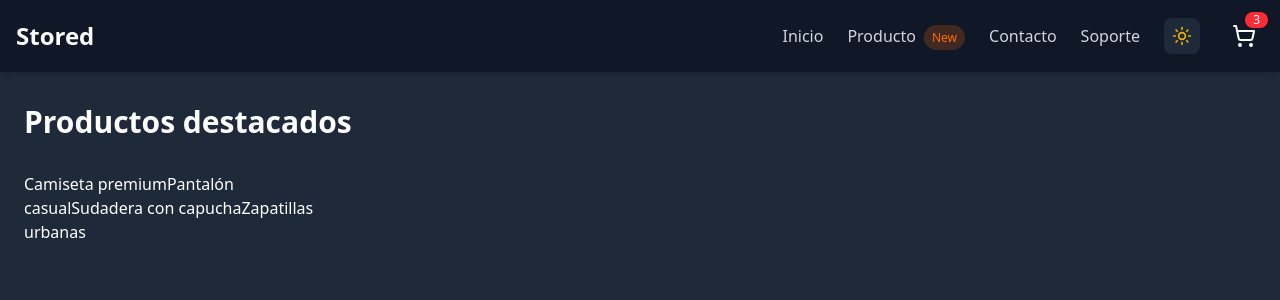
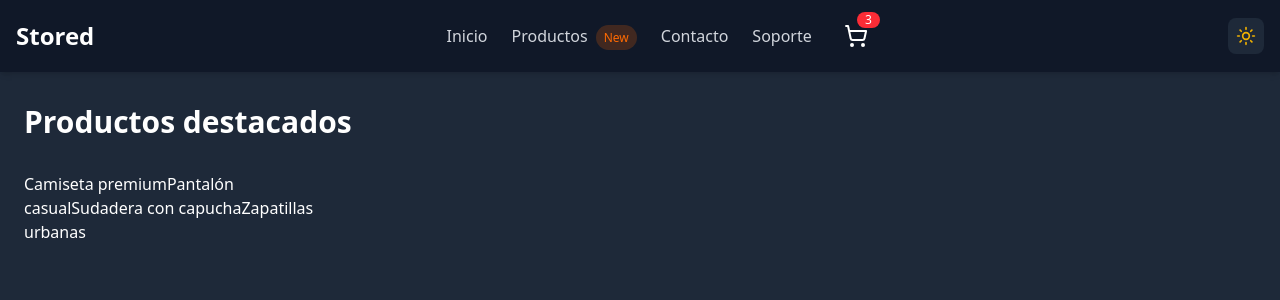
Before and after one commit to juarezdaniel97/tp3-store, a React (Vite) app: page / in a window 1280 px wide. Shown: the top 300 px of the page. Built offline with nearby package versions, Linux system fonts and the light colour scheme.

Commit message:
refactory code header

```diff
--- a/src/components/layout/Desktop.jsx
+++ b/src/components/layout/Desktop.jsx
@@ -1,11 +1,8 @@
 import React from 'react'
-import { useThemeContext } from '../../contexts/ThemeContext';
-import {ShoppingCart, Sun, Moon } from "lucide-react";
-// import { menuItems } from '../../data/navigations';
+import {ShoppingCart} from "lucide-react";
 import MenuItem from '../shared/MenuItem';
 
 const Desktop = ({menuItems}) => {
-    const {theme, toggleTheme} = useThemeContext();
     return (
         <div className='hidden md:flex items-center space-x-6'>
 
@@ -20,12 +17,7 @@ const Desktop = ({menuItems}) => {
                         ))
                     }
 
-                    {/* Button Theme */}
-                    <button onClick={toggleTheme} className='p-2 rounded-lg bg-gray-200 dark:bg-gray-800 cursor-pointer'>
-                        {theme === "dark" ? <Sun size={20} className="text-yellow-500" /> : <Moon size={20} className="text-blue-900" />}
-                    </button>
-
-                     {/* Ícono del carrito */}
+                     {/* Carrito */}
                     <button className="relative p-2">
                         <ShoppingCart size={24} className="text-gray-700  dark:text-white" />
                         <span className="absolute -top-1 -right-1 bg-red-500 text-white text-xs px-2 rounded-full">
--- a/src/components/layout/Header.jsx
+++ b/src/components/layout/Header.jsx
@@ -1,16 +1,15 @@
 import React, { useState } from 'react'
-import { Menu, ShoppingCart, Sun, Moon } from "lucide-react";
-import { useThemeContext } from '../../contexts/ThemeContext';
+import { Menu,Sun, Moon, ShoppingCart } from "lucide-react";
 import Desktop from './Desktop';
 import Mobile from './Mobile';
 import { menuItems } from '../../data/navigations';
+import Button from '../shared/Button';
+import { useThemeContext } from '../../contexts/ThemeContext';
 
 const Header = () => {
+
 const [isOpenMenu, setIsOpenMenu] = useState(false)
-
 const {theme, toggleTheme} = useThemeContext();
-
-
     return (
         <nav className='bg-slate-100 text-black dark:bg-gray-900 shadow-md p-4'>
             <div className='max-w-7xl mx-auto flex items-center justify-between'>
@@ -22,13 +21,32 @@ const {theme, toggleTheme} = useThemeContext();
                         menuItems={menuItems}
                     />
 
-                {/* Menú hamburguesa en móviles */}
-                <button className="md:hidden p-2 cursor-pointer" onClick={() => setIsOpenMenu(!isOpenMenu)}>
-                        <Menu size={28} className="text-gray-700 dark:text-white" />
+                    {/* Carrito */}
+                        <button className="md:hidden relative p-2">
+                            <ShoppingCart size={24} className="text-gray-700 dark:text-white" />
+                            <span className="absolute -top-1 -right-1 bg-red-500 text-white text-xs px-2 rounded-full">
+                            3
+                            </span>
                         </button>
+
+                        {/* Mobile */}
+                        <div>
+                             {/* Button Theme */}
+                                <Button
+                                    style={'p-2 rounded-lg bg-gray-200 dark:bg-gray-800 cursor-pointer'}
+                                    action={toggleTheme}
+                                    name={theme === "dark" ? <Sun size={20} className="text-yellow-500" /> : <Moon size={20} className="text-blue-900" />}
+                                />
+                            {/* Menú Burger */}
+                                <Button
+                                    style={'md:hidden p-2 cursor-pointer'}
+                                    action={setIsOpenMenu}
+                                    name={<Menu size={28} className="text-gray-700 dark:text-white" />}
+                                />
+                        </div>
             </div>
 
-            {/* Menú desplegable en móviles */}
+            {/* Mobile */}
                 {isOpenMenu && (
                     <Mobile
                         menuItems={menuItems}
--- a/src/components/layout/Mobile.jsx
+++ b/src/components/layout/Mobile.jsx
@@ -1,16 +1,13 @@
 import React from 'react'
-import {ShoppingCart, Sun, Moon } from "lucide-react";
-import { useThemeContext } from '../../contexts/ThemeContext';
 
 import MenuItem from '../shared/MenuItem';
 
 
 const Mobile = ({menuItems}) => {
 
-    const {theme, toggleTheme} = useThemeContext();
 
     return (
-        <div className="md:hidden flex flex-col items-center space-y-4 mt-4 bg-white dark:bg-gray-900 p-4 rounded-lg shadow-lg">
+        <div className="md:hidden flex flex-col items-center space-y-4 mt-4 bg-white dark:bg-gray-900 dark:hover:bg-gray-800 p-4 rounded-lg shadow-lg">
 
                     {
                         menuItems.map((item, index ) =>(
@@ -22,19 +19,6 @@ const Mobile = ({menuItems}) => {
                             />
                         ))
                     }
-
-                    {/*Button Theme */}
-                    <button onClick={toggleTheme} className="p-2 rounded-lg bg-gray-200 dark:bg-gray-700">
-                        {theme === "dark" ? <Sun size={20} className="text-yellow-500" /> : <Moon size={20} className="text-gray-800" />}
-                    </button>
-
-                    {/* Ícono del carrito */}
-                    <button className="relative p-2">
-                        <ShoppingCart size={24} className="text-gray-700 dark:text-white" />
-                        <span className="absolute -top-1 -right-1 bg-red-500 text-white text-xs px-2 rounded-full">
-                        3
-                        </span>
-                    </button>
                 </div>
     )
 }
--- a/src/components/shared/Button.jsx
+++ b/src/components/shared/Button.jsx
@@ -1,8 +1,21 @@
 import React from 'react'
 
-const Button = () => {
+const Button = ({style, action, name, param = null}) => {
     return (
-        <div>Button</div>
+        <button
+            className={style}
+            onClick={
+                ()=>{
+                    if (param !== null) {
+                        action(param)
+                    }else{
+                        action(prev => !prev)
+                    }
+                }
+            }
+        >
+            {name}
+        </button>
     )
 }
 
--- a/src/components/shared/MenuItem.jsx
+++ b/src/components/shared/MenuItem.jsx
@@ -4,7 +4,7 @@ const MenuItem = ({title, href, isNew}) => {
     return (
         <div>
             <a href={href}
-                className='text-gray-700 dark:text-gray-300 hover:text-blue-500'
+                className='text-gray-700 dark:text-gray-300 hover:text-blue-400'
             >
                 {title}
 
--- a/src/data/navigations.js
+++ b/src/data/navigations.js
@@ -1,6 +1,6 @@
 export const menuItems = [
     { title: 'Inicio', href: '#' },
-    { title: 'Producto', href: '#', isNew: true },
+    { title: 'Productos', href: '#', isNew: true },
     { title: 'Contacto', href: '#' },
     { title: 'Soporte', href: '#'},
 ];
```
Lines whose indentation alone changed are shown as unchanged.
